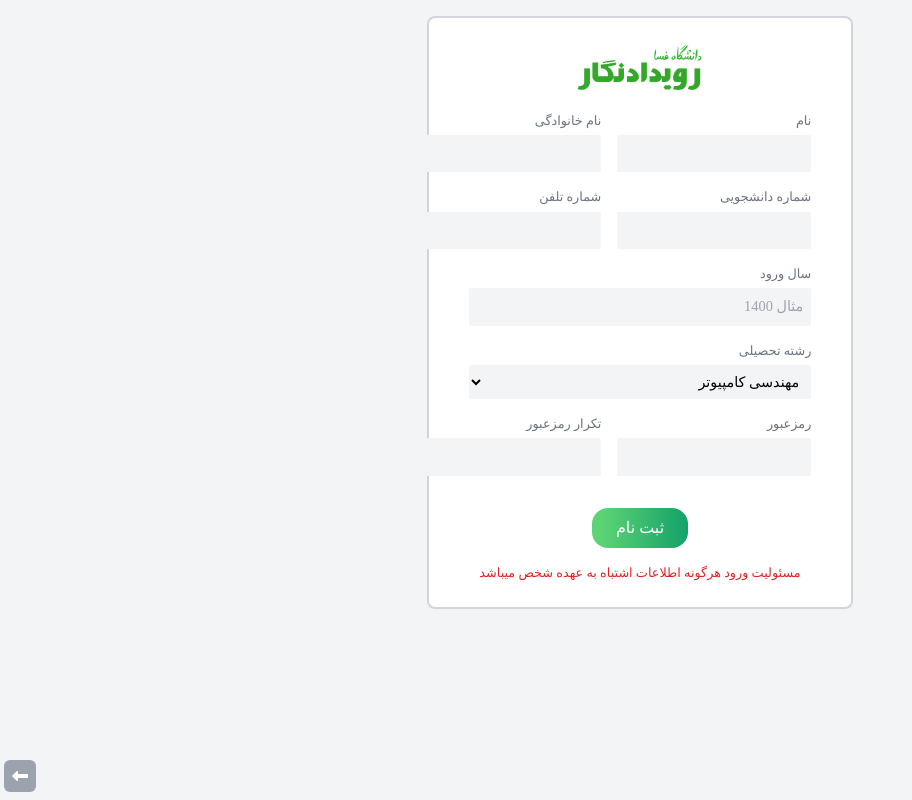
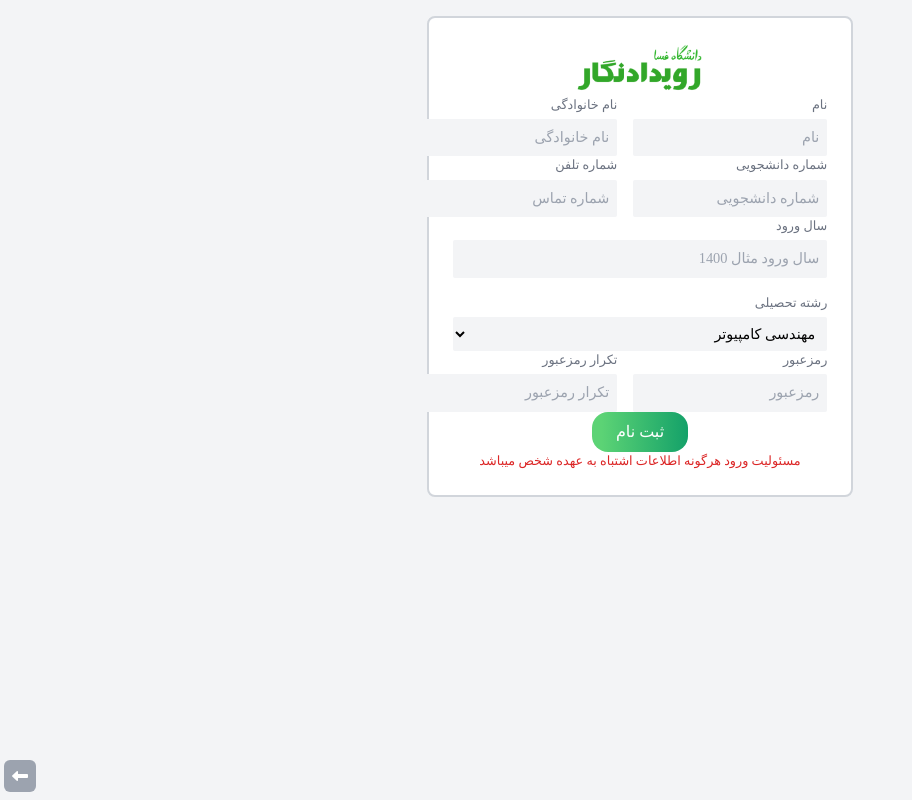
Before and after one commit to Fasa-UPC/rooydad-negar, a Django app: page /account/register in a window 1280 px wide. Shown: the whole page, without its empty margins (0-912 px from the left). Run offline with Django 5.2, Linux system fonts and the light colour scheme; data comes from the database, SQL or seed files in the repository; both versions use the stored data as it was after the commit; parts of the project's set-up code (start-up, migrations or seed data) failed here and were passed over; some libraries are stand-ins or nearby versions; some web fonts are replaced.

Commit message:
update template

```diff
--- a/accounts_module/templates/register.html
+++ b/accounts_module/templates/register.html
@@ -1,17 +1,85 @@
-<form method="post">
+{% load static %}
+<!DOCTYPE html>
+<html lang="fa" dir="rtl">
+<head>
+    <meta charset="UTF-8"/>
+    <meta name="viewport" content="width=device-width, initial-scale=1.0"/>
+    <link rel="stylesheet" href="{% static 'style/font.css' %}"/>
+    <link rel="stylesheet" href="{% static 'style/tailwind.css' %}"/>
+    <link
+            rel="stylesheet"
+            href="https://cdnjs.cloudflare.com/ajax/libs/font-awesome/6.5.1/css/all.min.css"
+            integrity="sha512-DTOQO9RWCH3ppGqcWaEA1BIZOC6xxalwEsw9c2QQeAIftl+Vegovlnee1c9QX4TctnWMn13TZye+giMm8e2LwA=="
+            crossorigin="anonymous"
+            referrerpolicy="no-referrer"/>
+    <title>رویدادنگار</title>
+</head>
+<body class="azar relative bg-gray-100">
+<section class="bg-white md:mx-auto md:w-1/3 my-4 mx-4 p-6 rounded-lg border-2 border-gray-300">
+    <a href="">
+        <img src="./../static/style/c-e copy 2.png" alt="" class="w-32 block mx-auto"/>
+    </a>
+    <form action="" method="post">
         {% csrf_token %}
-    <input type="text" name="first_name" placeholder="نام">
-    <input type="text" name="last_name" placeholder="نام خانوادگی">
-    <input type="text" name="student_code" placeholder="شماره دانشجویی">
-    <input type="text" name="phone_number" placeholder="شماره تماس" maxlength="11">
-    <input type="text" name="entering_year" placeholder="سال ورود مثال 1400" maxlength="4">
-    <select name="field_of_study">
+        <div class="flex flex-col gap-y-4 md:flex-row justify-between gap-x-4">
+            <div class="flex flex-col gap-y-1">
+                <span class="text-[0.8rem] text-gray-500">نام</span>
+                <input type="text" name="first_name" placeholder="نام"
+                       class="bg-gray-100 p-2 block rounded-sm text-[0.9rem]"/>
+            </div>
+            <div class="flex flex-col gap-y-1">
+                <span class="text-[0.8rem] text-gray-500">نام خانوادگی</span>
+                <input type="text" name="last_name" placeholder="نام خانوادگی"
+                       class="bg-gray-100 p-2 block rounded-sm text-[0.9rem]"/>
+            </div>
+        </div>
+        <div class="flex flex-col gap-y-4 md:flex-row justify-between gap-x-4">
+            <div class="flex flex-col gap-y-1">
+                <span class="text-[0.8rem] text-gray-500">شماره دانشجویی</span>
+                <input type="text" name="student_code" placeholder="شماره دانشجویی"
+                       class="bg-gray-100 p-2 block rounded-sm text-[0.9rem]"/>
+            </div>
+            <div class="flex flex-col gap-y-1">
+                <span class="text-[0.8rem] text-gray-500">شماره تلفن</span>
+                <input type="text" name="phone_number" placeholder="شماره تماس" maxlength="11"
+                       class="bg-gray-100 p-2 block rounded-sm text-[0.9rem]"/>
+            </div>
+        </div>
+        <div class="flex flex-col gap-y-4 justify-between">
+            <div class="flex flex-col gap-y-1">
+                <span class="text-[0.8rem] text-gray-500">سال ورود</span>
+                <input type="text" name="entering_year" placeholder="سال ورود مثال 1400" maxlength="4"
+                       class="bg-gray-100 p-2 block rounded-sm text-[0.9rem]"/>
+            </div>
+            <div class="flex flex-col gap-y-1">
+                <span class="text-[0.8rem] text-gray-500">رشته تحصیلی</span>
+                <select name="field_of_study" class="bg-gray-100 p-2 block rounded-sm text-[0.9rem]">
                     {% for item in fields %}
                         <option value="{{ item.id }}">{{ item.title }}</option>
                     {% endfor %}
                 </select>
-    <input type="password" name="password" placeholder="رمزعبور">
-    <input type="password" name="confirm_password" placeholder="تکرار رمزعبور">
-    <button type="submit">تایید</button>
+            </div>
+        </div>
+        <div class="flex flex-col gap-y-4 md:flex-row justify-between gap-x-4">
+            <div class="flex flex-col gap-y-1">
+                <span class="text-[0.8rem] text-gray-500">رمزعبور</span>
+                <input type="password" name="password" placeholder="رمزعبور"
+                       class="bg-gray-100 p-2 block rounded-sm text-[0.9rem]"/>
+            </div>
+            <div class="flex flex-col gap-y-1">
+                <span class="text-[0.8rem] text-gray-500">تکرار رمزعبور</span>
+                <input type="password" name="confirm_password" placeholder="تکرار رمزعبور"
+                       class="bg-gray-100 p-2 block rounded-sm text-[0.9rem]"/>
+            </div>
+        </div>
+        <p class="text-[0.8rem] mx-auto text-center text-red-500"></p>
+        <button class="text-white gr azar-bold text-[0.9rem] md:text-[1rem] rounded-2xl py-2 px-6 block mx-auto w-fit">
+            ثبت نام
+        </button>
     </form>
+    <p class="text-[0.8rem] mx-auto text-center text-red-600">مسئولیت ورود هرگونه اطلاعات اشتباه به عهده شخص میباشد</p>
+</section>
+<a href="index.html"><i class="fas fa-left-long bg-gray-400 text-white p-2 rounded-md fixed bottom-2 left-1"></i></a>
+</body>
+</html>
 {{ form.errors }}
--- a/templates/register.html
+++ /dev/null
@@ -1,73 +0,0 @@
-<!DOCTYPE html>
-<html lang="fa" dir="rtl">
-    <head>
-        <meta charset="UTF-8" />
-        <meta name="viewport" content="width=device-width, initial-scale=1.0" />
-        <link rel="stylesheet" href="./../static/style/font.css" />
-        <link rel="stylesheet" href="./../static/style/tailwind.css" />
-        <link
-            rel="stylesheet"
-            href="https://cdnjs.cloudflare.com/ajax/libs/font-awesome/6.5.1/css/all.min.css"
-            integrity="sha512-DTOQO9RWCH3ppGqcWaEA1BIZOC6xxalwEsw9c2QQeAIftl+Vegovlnee1c9QX4TctnWMn13TZye+giMm8e2LwA=="
-            crossorigin="anonymous"
-            referrerpolicy="no-referrer" />
-        <title>رویدادنگار</title>
-    </head>
-    <body class="azar relative bg-gray-100">
-        <section class="bg-white md:mx-auto md:w-1/3 my-4 mx-4 p-6 rounded-lg border-2 border-gray-300">
-            <a href="">
-                <img src="./../static/style/c-e copy 2.png" alt="" class="w-32 block mx-auto" />
-            </a>
-            <form action="" method="post" class="m-4 flex flex-col gap-y-4">
-                <div class="flex flex-col gap-y-4 md:flex-row justify-between gap-x-4">
-                    <div class="flex flex-col gap-y-1">
-                        <span class="text-[0.8rem] text-gray-500">نام</span>
-                        <input type="text" placeholder="" class="bg-gray-100 p-2 block rounded-sm text-[0.9rem]" />
-                    </div>
-                    <div class="flex flex-col gap-y-1">
-                        <span class="text-[0.8rem] text-gray-500">نام خانوادگی</span>
-                        <input type="text" placeholder="" class="bg-gray-100 p-2 block rounded-sm text-[0.9rem]" />
-                    </div>
-                </div>
-                <div class="flex flex-col gap-y-4 md:flex-row justify-between gap-x-4">
-                    <div class="flex flex-col gap-y-1">
-                        <span class="text-[0.8rem] text-gray-500">شماره دانشجویی</span>
-                        <input type="text" placeholder="" class="bg-gray-100 p-2 block rounded-sm text-[0.9rem]" />
-                    </div>
-                    <div class="flex flex-col gap-y-1">
-                        <span class="text-[0.8rem] text-gray-500">شماره تلفن</span>
-                        <input type="text" placeholder="" class="bg-gray-100 p-2 block rounded-sm text-[0.9rem]" />
-                    </div>
-                </div>
-                <div class="flex flex-col gap-y-4 justify-between">
-                    <div class="flex flex-col gap-y-1">
-                        <span class="text-[0.8rem] text-gray-500">سال ورود</span>
-                        <input type="text" placeholder="مثال 1400" class="bg-gray-100 p-2 block rounded-sm text-[0.9rem]" />
-                    </div>
-                    <div class="flex flex-col gap-y-1">
-                        <span class="text-[0.8rem] text-gray-500">رشته تحصیلی</span>
-                        <select name="" id="" class="bg-gray-100 p-2 block rounded-sm text-[0.9rem]">
-                            <option value="">مهندسی کامپیوتر</option>
-                            <option value="">مهندسی مکانیک</option>
-                            <option value="">مهندسی برق</option>
-                        </select>
-                    </div>
-                </div>
-                <div class="flex flex-col gap-y-4 md:flex-row justify-between gap-x-4">
-                    <div class="flex flex-col gap-y-1">
-                        <span class="text-[0.8rem] text-gray-500">رمزعبور</span>
-                        <input type="password" placeholder="" class="bg-gray-100 p-2 block rounded-sm text-[0.9rem]" />
-                    </div>
-                    <div class="flex flex-col gap-y-1">
-                        <span class="text-[0.8rem] text-gray-500">تکرار رمزعبور</span>
-                        <input type="password" placeholder="" class="bg-gray-100 p-2 block rounded-sm text-[0.9rem]" />
-                    </div>
-                </div>
-                <p class="text-[0.8rem] mx-auto text-center text-red-500"></p>
-                <button class="text-white gr azar-bold text-[0.9rem] md:text-[1rem] rounded-2xl py-2 px-6 block mx-auto w-fit">ثبت نام</button>
-            </form>
-            <p class="text-[0.8rem] mx-auto text-center text-red-600">مسئولیت ورود هرگونه اطلاعات اشتباه به عهده شخص میباشد</p>
-        </section>
-        <a href="index.html"><i class="fas fa-left-long bg-gray-400 text-white p-2 rounded-md fixed bottom-2 left-1"></i></a>
-    </body>
-</html>
```
Also changed, not shown: db.sqlite3. Lines whose indentation alone changed are shown as unchanged.
